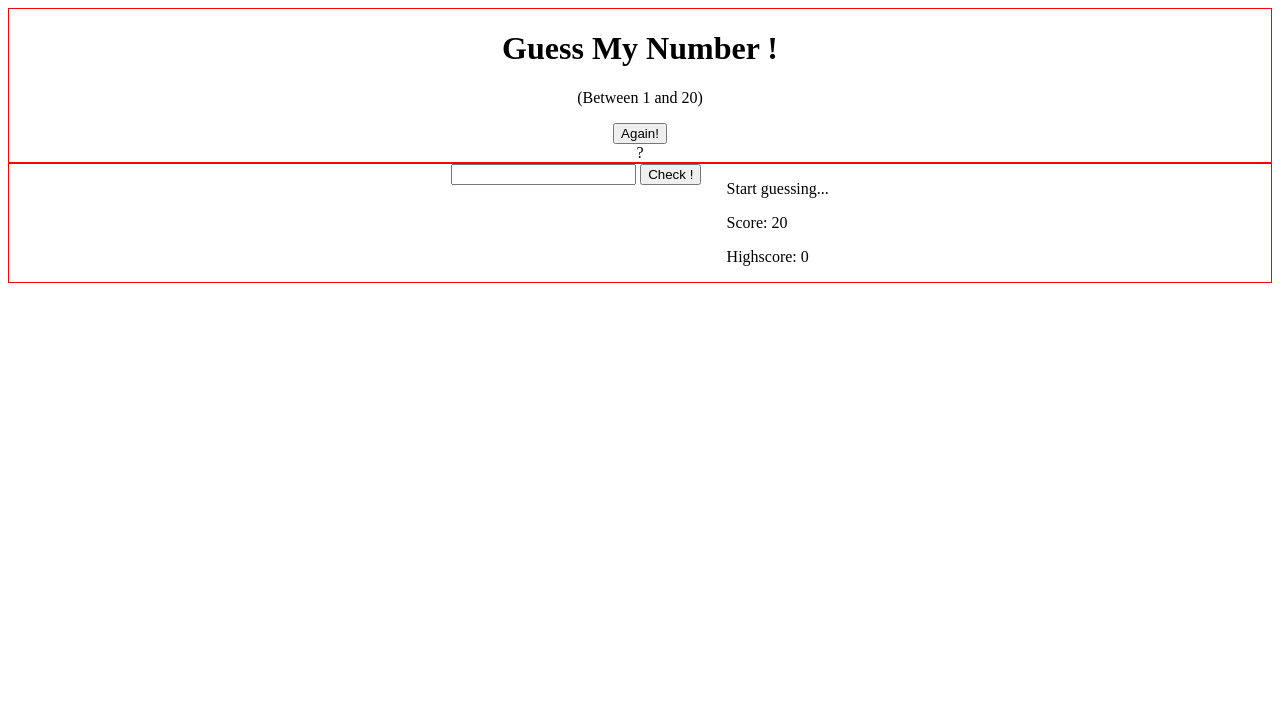
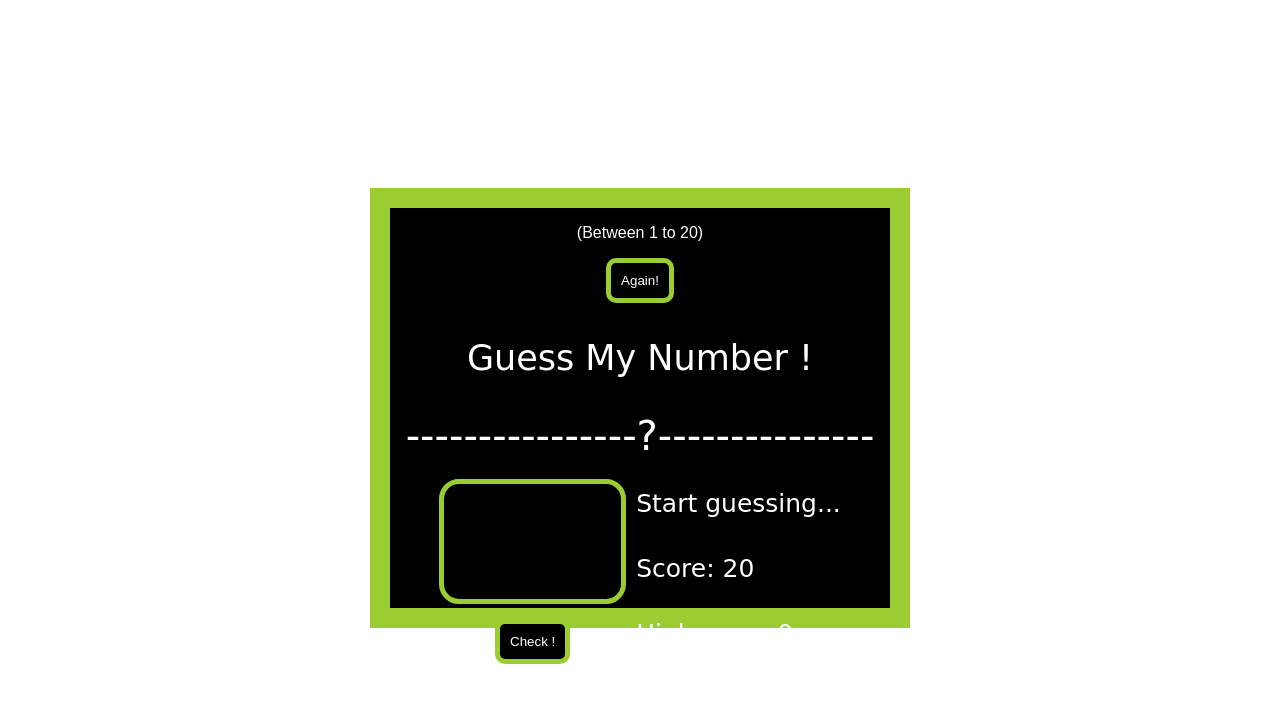
Before and after one commit to neetugond/guessing-number-game, a plain HTML site: page index.html in a window 1280 px wide. Drawn offline with Linux system fonts and the light colour scheme; a web font is replaced by a local one.

Commit message:
css completed

```diff
--- a/index.html
+++ b/index.html
@@ -5,17 +5,22 @@
     <meta http-equiv="X-UA-Compatible" content="IE=edge">
     <meta name="viewport" content="width=device-width, initial-scale=1.0">
     <link rel="stylesheet" href="style.css">
+    <link rel="preconnect" href="https://fonts.googleapis.com">
+    <link rel="preconnect" href="https://fonts.gstatic.com" crossorigin>
+    <link href="https://fonts.googleapis.com/css2?family=Vina+Sans&display=swap" rel="stylesheet">
     <title>Guess My Number!</title>
 </head>
 <body>
+    <div class="parent">
+        <div class="child">
     <header>
-        <h1>Guess My Number !</h1>
-        <p class="between">(Between 1 and 20)</p>
+        <p class="between">(Between 1  to 20)</p>
         <button class>Again!</button>
-        <div class="number">?</div>
+        <p class="main-text">Guess My Number !</p>
+       <div class="number">----------------?---------------</div>
     </header>
     <main>
-        <section>
+        <section class="left">
             <input type="number" class="guess"/>
             <button class="btn check">Check !</button>
         </section>
@@ -30,6 +35,7 @@
 
         </section>
     </main>
-
+</div>
+</div>
 </body>
 </html>
--- a/style.css
+++ b/style.css
@@ -1,14 +1,67 @@
+
+.parent{
+    height: 100vh;
+    width: 100%;
+    display: flex;
+    justify-content: center;
+    align-items: center;
+    font-family: 'Vina Sans', cursive;
+
+
+}
+.child{
+    background-color: black;
+    color: white;
+    width: 500px;
+    height: 50vh;
+    border: 20px solid yellowgreen;
+}
+
 header{
-    border: 1px solid red;
     text-align: center;
+
+}
+header p{
+    font-family: sans-serif;
 }
 
 main{
     display: flex;
-    border: 1px solid red;
     justify-content: center;
     gap: 2%;
 }
-main+section{
-    border: 1px solid green;
+
+.left{
+    display: flex;
+    flex-direction: column;
+    padding-top: 20px;
 }
+.left input{
+    padding: 50px 0px;
+    border-radius: 20px;
+    background-color: black;
+    color: white;
+    border: 5px solid yellowgreen;
+}
+.right p{
+    font-size: 25px;
+    line-height:40px;
+}
+button{
+    padding: 10px;
+    margin: auto;
+    border-radius: 10px;
+    border: 5px solid yellowgreen;
+    background-color: black;
+    color: white;
+    cursor: pointer;
+}
+
+.number{
+    font-size: 40px;
+}
+.main-text{
+    font-size: 35px;
+    font-family: 'Vina Sans', cursive;
+
+}
```
